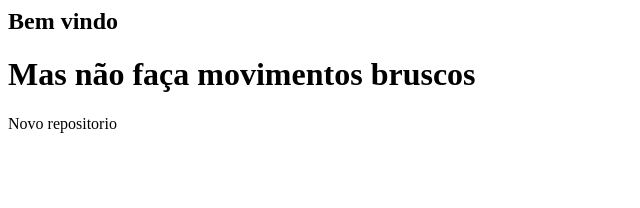
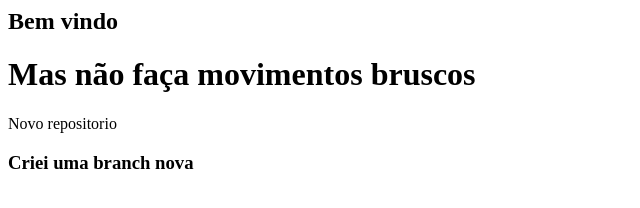
Before and after one commit to eliveltoneves/cursogithub, a plain HTML site: page index.html in a window 1280 px wide. Shown: the whole page, without its empty margins (0-640 px from the left). Drawn offline with Linux system fonts and the light colour scheme.

Commit message:
Minha primeira branch

```diff
--- a/index.html
+++ b/index.html
@@ -1,3 +1,4 @@
 <h2>Bem vindo</h2>
 <h1>Mas não faça movimentos bruscos</h1>
 <p>Novo repositorio</p>
+<H3>Criei uma branch nova</H3>
```
